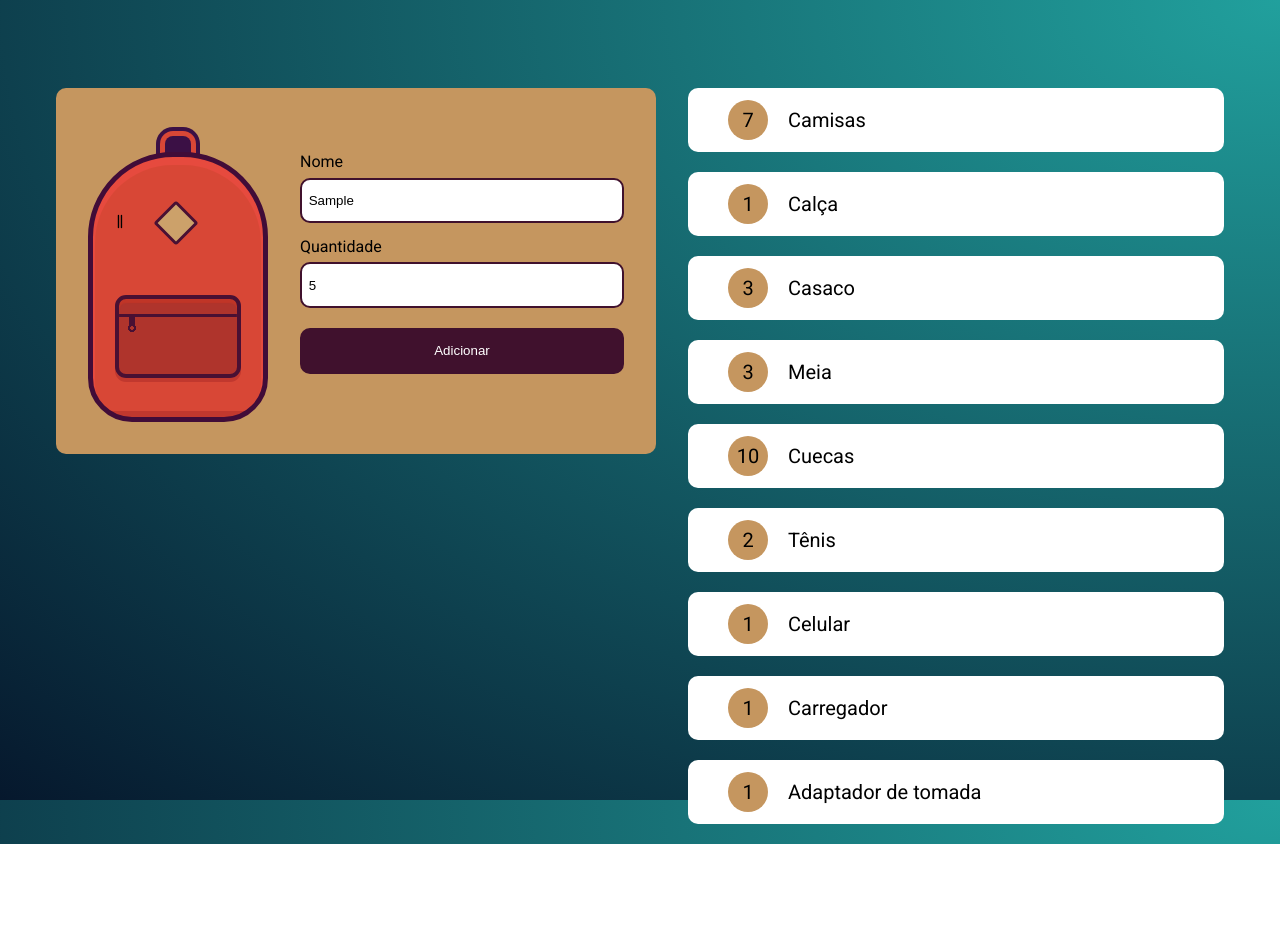
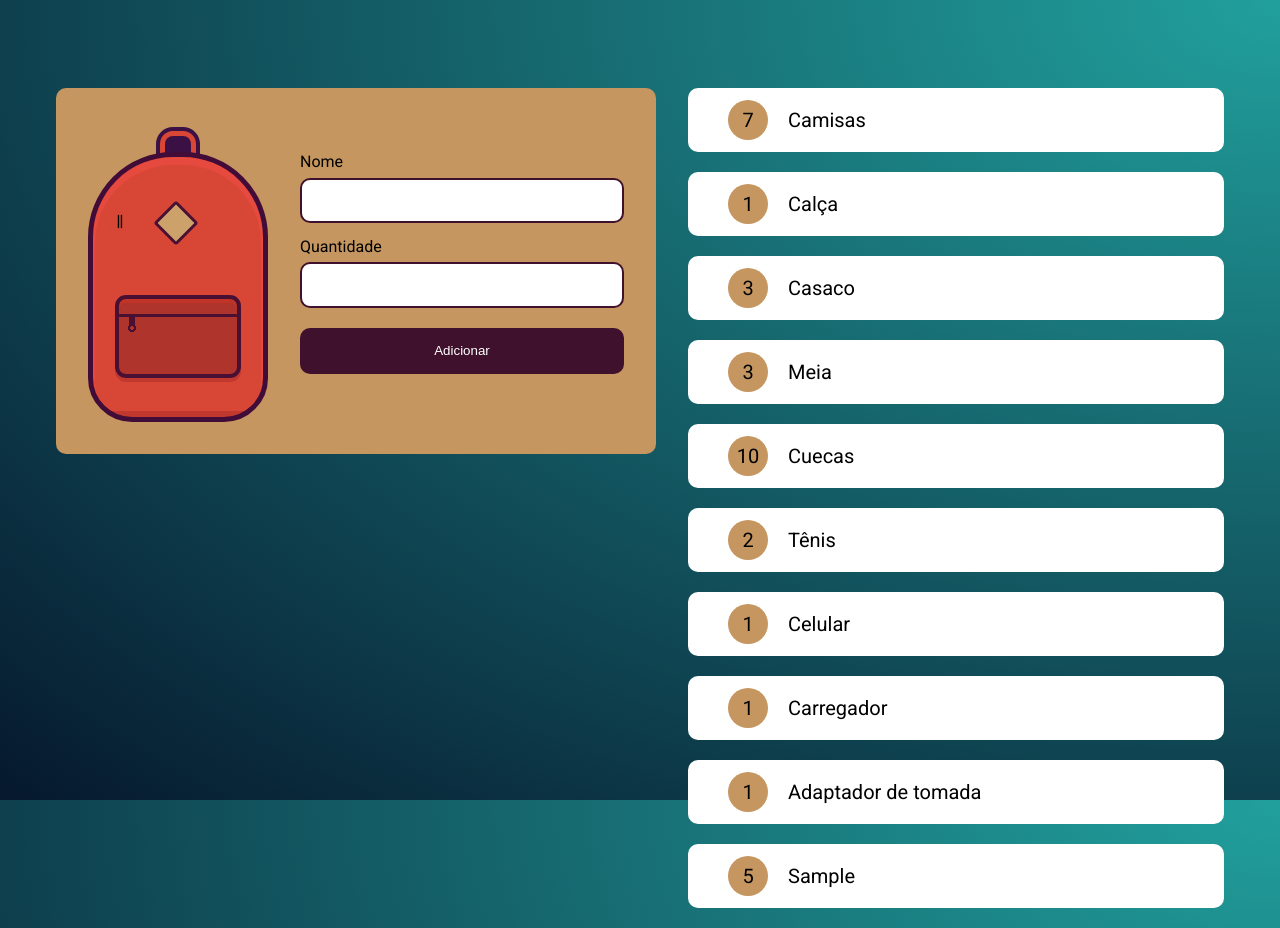
Before and after one commit to KaioJesus/MochilaDeviagem, a plain HTML site: page index.html in a window 1280 px wide. Both pictures are taken after typing "Sample", "5" into the empty fields and a click on the input "Adicionar". Before the commit the page ends 844 px from the top, so only its background shows below. Drawn offline with Linux system fonts and the light colour scheme.

Commit message:
localStorage para um elemento

```diff
--- a/index.html
+++ b/index.html
@@ -24,7 +24,7 @@
                 </form>
             </div>
 
-            <ul class="lista">
+            <ul class="lista" id="lista">
                 <li class="item"><strong>7</strong>Camisas</li>
                 <li class="item"><strong>1</strong>Calça</li>
                 <li class="item"><strong>3</strong>Casaco</li>
--- a/js/main.js
+++ b/js/main.js
@@ -1,21 +1,24 @@
 
 const form = document.getElementById('novoItem');
+const lista = document.getElementById("lista");
 
 form.addEventListener("submit", (evento) => {
     evento.preventDefault();
     // Formuário envia os dados para algum lugar, nesse caso envia para a própria página. Preciso interromper esse comportamento, então para isso, chamao o método utilizado acima;
 
+    const nome = evento.target.elements['nome'];
+    const  quantidade = evento.target.elements['quantidade'];
 
+    criaElemento(nome.value, quantidade.value);
 
-    criaElemento(evento.target.elements['nome'].value, evento.target.elements['quantidade'].value);
+    nome.value = "";
+    quantidade.value = "";
+    // toda vez que enviar o formulario, apagar os dados escritos anteriormente
 })
 
 //validando formulário
 
 function criaElemento(nome, quantidade){
-    console.log(nome);
-    console.log(quantidade);
-
     const novoItem = document.createElement('li');
     //criar um elemento na li
      novoItem.classList.add("item");
@@ -29,5 +32,12 @@ function criaElemento(nome, quantidade){
     //para resolver o problema do objeto, insere um elemento criado dentro do outro; nesse caso o numeroItem vai entrar dentro do novo item
     novoItem.innerHTML += nome;
     //Recebe a quantidade e o nome
-    console.log(novoItem); //virou objeto porque somamos elementos criados no html pelo js, concatenando em uma variável;
+
+    lista.appendChild(novoItem);
+
+    localStorage.setItem("nome", nome);
+    localStorage.setItem("quantidade", quantidade);
+    //armazenar os dados recebidos no navegador para quando atualizar esses dados continuarem lá
+
+    // console.log(novoItem); //virou objeto porque somamos elementos criados no html pelo js, concatenando em uma variável;
 }
```
